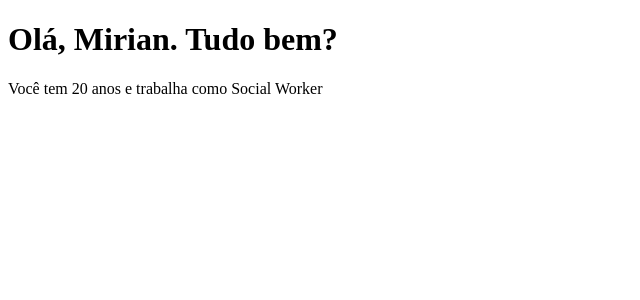
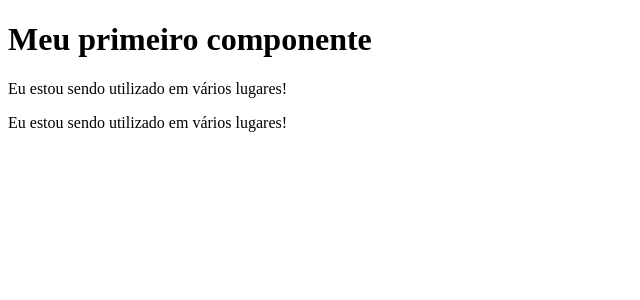
Before and after one commit to zagvii/React-Curso, a React (Vite) app in the folder hello-world/: page / in a window 1280 px wide. Shown: the top 300 px of the page, without its empty margins (0-640 px from the left). Built offline with nearby package versions, Linux system fonts and the light colour scheme.

Commit message:
reutilizandoComponents

```diff
--- a/hello-world/src/App.jsx
+++ b/hello-world/src/App.jsx
@@ -1,6 +1,7 @@
 // components
-// import FirstComponent from './components/FirstComponent'
-import TemplateExpression from './components/TemplateExpression'
+import FirstComponent from './components/FirstComponent'
+//import TemplateExpression from './components/TemplateExpression'
+import MyComponent from './components/MyComponent'
 
 // CSS
 import './App.css'
@@ -9,9 +10,10 @@ function App() {
   return (
     <>
       {/*<h1>Hello World</h1>
-      <h2>Atividade da Aula</h2>
-      <FirstComponent />*/}
-      <TemplateExpression />
+      <h2>Atividade da Aula</h2>*/}
+      <FirstComponent />
+      {/*<TemplateExpression />*/}
+      <MyComponent />
     </>
   )
 }
--- a/hello-world/src/components/FirstComponent.jsx
+++ b/hello-world/src/components/FirstComponent.jsx
@@ -1,7 +1,10 @@
+import MyComponent from "./MyComponent";
+
 const FirstComponent = () => {
     return (
         <div>
             <h1>Meu primeiro componente</h1>
+            <MyComponent />
         </div>
     )
 };
--- /dev/null
+++ b/hello-world/src/components/MyComponent.jsx
@@ -0,0 +1,9 @@
+const MyComponent = () => {
+    return (
+        <div>
+            <p>Eu estou sendo utilizado em vários lugares!</p>
+        </div>
+    )
+}
+
+export default MyComponent
```
